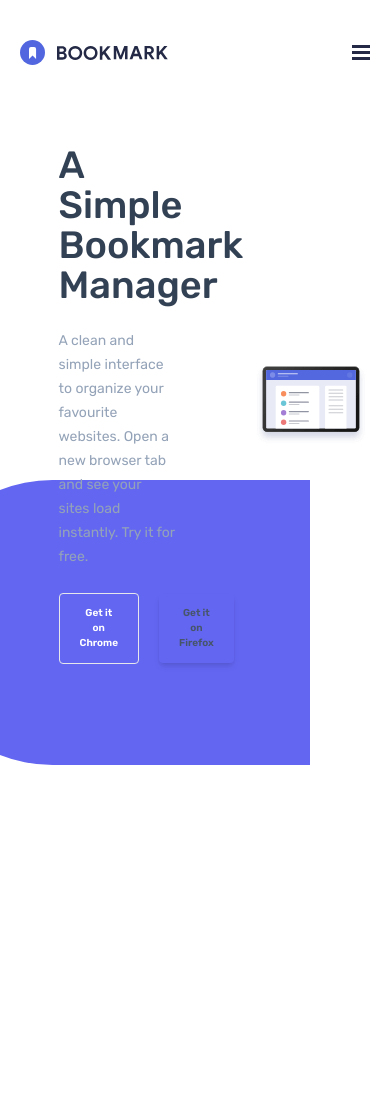
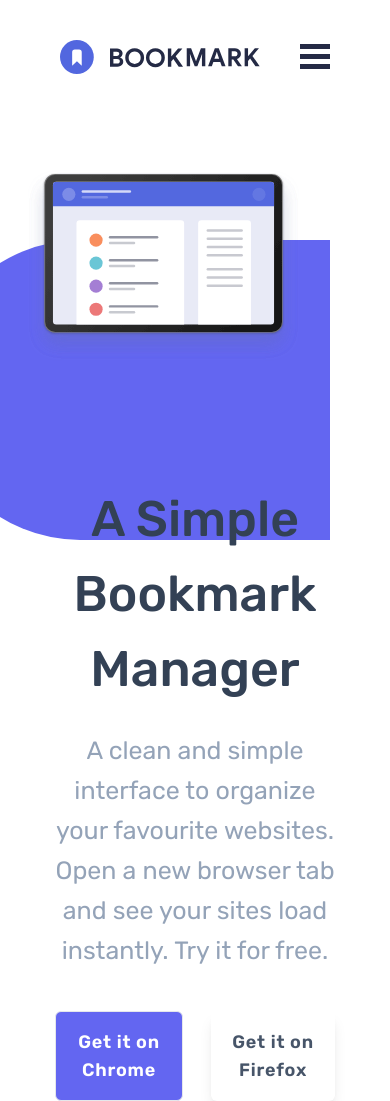
Before and after one commit to Ak-ko/WDF_Batch_1_GP_Project_T2, a website: page index.html in a window 390 px wide. Before the commit the page ends 844 px from the top, so only its background shows below. Drawn offline with Linux system fonts and the light colour scheme.

Commit message:
Hero Section: Responsive Design for both sm and lg

```diff
--- a/index.html
+++ b/index.html
@@ -32,17 +32,17 @@
       }
     </style>
   </head>
-  <body>
+  <body class="px-5 lg:px-0">
     <!-- Navigation bar -->
     <div>
       <nav
-        class="flex justify-between lg:justify-around items-center gap-5 px-5 lg:pr-12 py-10">
+        class="flex justify-between lg:justify-around items-center gap-5 px-10 lg:pr-12 py-10">
         <!-- logo -->
-        <div>
+        <div class="lg:mr-14">
           <img
             src="./images/logo-bookmark.svg"
             alt="logo_bookmark"
-            class="w-full lg:w-[80%]" />
+            class="w-[200px] lg:w-[80%]" />
         </div>
 
         <!-- nav_links -->
@@ -62,32 +62,42 @@
 
         <!-- menu icon -->
         <div class="lg:hidden">
-          <img src="./images/icon-hamburger.svg" alt="manu_icon" />
+          <img
+            src="./images/icon-hamburger.svg"
+            alt="manu_icon"
+            class="w-[30px] lg:w-full" />
         </div>
 
         <!-- nav_menu -->
       </nav>
     </div>
 
-    <div class="flex items-center gap-20 mt-10">
-      <div class="w-[30%] mx-auto ml-[15%]">
-        <h1 class="text-[38px] leading-[40px] font-medium text-slate-700 mb-6">
+    <div
+      class="hero_section flex flex-col-reverse lg:flex-row sm:items-center gap-20 mt-14">
+      <div
+        class="w-[80%] text-center lg:w-[30%] mx-auto lg:ml-[15%] mt-10 lg:mt-0">
+        <h1
+          class="text-[50px] lg:text-left lg:text-[38px] leading-normal tracking-normal lg:leading-[40px] font-medium text-slate-700 mb-6">
           A Simple Bookmark Manager
         </h1>
-        <p class="text-sm text-slate-400 mb-6 leading-6">
+        <p
+          class="text-[25px] text-center lg:text-left leading-10 lg:text-sm text-slate-400 mb-6 lg:leading-6">
           A clean and simple interface to organize your favourite websites. Open
           a new browser tab and see your sites load instantly. Try it for free.
         </p>
 
-        <div class="font-bold flex gap-5 items-center">
+        <div
+          class="font-bold flex gap-7 items-center lg:justify-normal justify-center mt-10 lg:mt-0">
           <a href="#">
-            <button class="border px-5 py-3 bg-indigo-500">
+            <button
+              class="border text-lg lg:text-[11px] px-4 py-4 lg:py-2 bg-indigo-500 hover:text-indigo-500 hover:border-indigo-500 rounded-md">
               Get it on Chrome
             </button>
           </a>
 
           <a href="#">
-            <button class="px-5 py-3 text-slate-600 shadow-md">
+            <button
+              class="border border-transparent text-lg lg:text-[11px] px-4 py-4 lg:py-2 text-slate-600 hover:border hover:text-slate-600 hover:border-slate-600 shadow-lg rounded-md">
               Get it on Firefox
             </button>
           </a>
@@ -95,9 +105,9 @@
       </div>
 
       <div class="relative">
-        <img src="./images/illustration-hero.svg" alt="" class="w-[82%]" />
+        <img src="./images/illustration-hero.svg" alt="" class="w-[82%] px-2" />
         <div
-          class="bg-indigo-500 w-[400px] h-[285px] rounded-l-[150px] absolute top-[115px] right-[80px] z-[-1]"></div>
+          class="bg-indigo-500 w-[400px] h-[300px] lg:w-[400px] lg:h-[285px] rounded-l-[150px] absolute top-[70px] lg:top-[115px] right-[40px] lg:right-[80px] z-[-1]"></div>
       </div>
     </div>
 
--- a/src/input.css
+++ b/src/input.css
@@ -11,6 +11,7 @@ button {
     font-size: 10px;
     border-radius: 4px;
     color: white;
+    letter-spacing: 0.8px;
 }
 
 
@@ -26,10 +27,15 @@ nav a:hover {
 }
 
 nav button {
-    letter-spacing: 0.8px;
     padding: 6px 22px;
 }
 
 nav button:hover {
     background-color: transparent;
 }
+
+
+/* hero section */
+.hero_section button:hover {
+    background-color: transparent;
+}
```
Also changed, not shown: dist/output.css.
